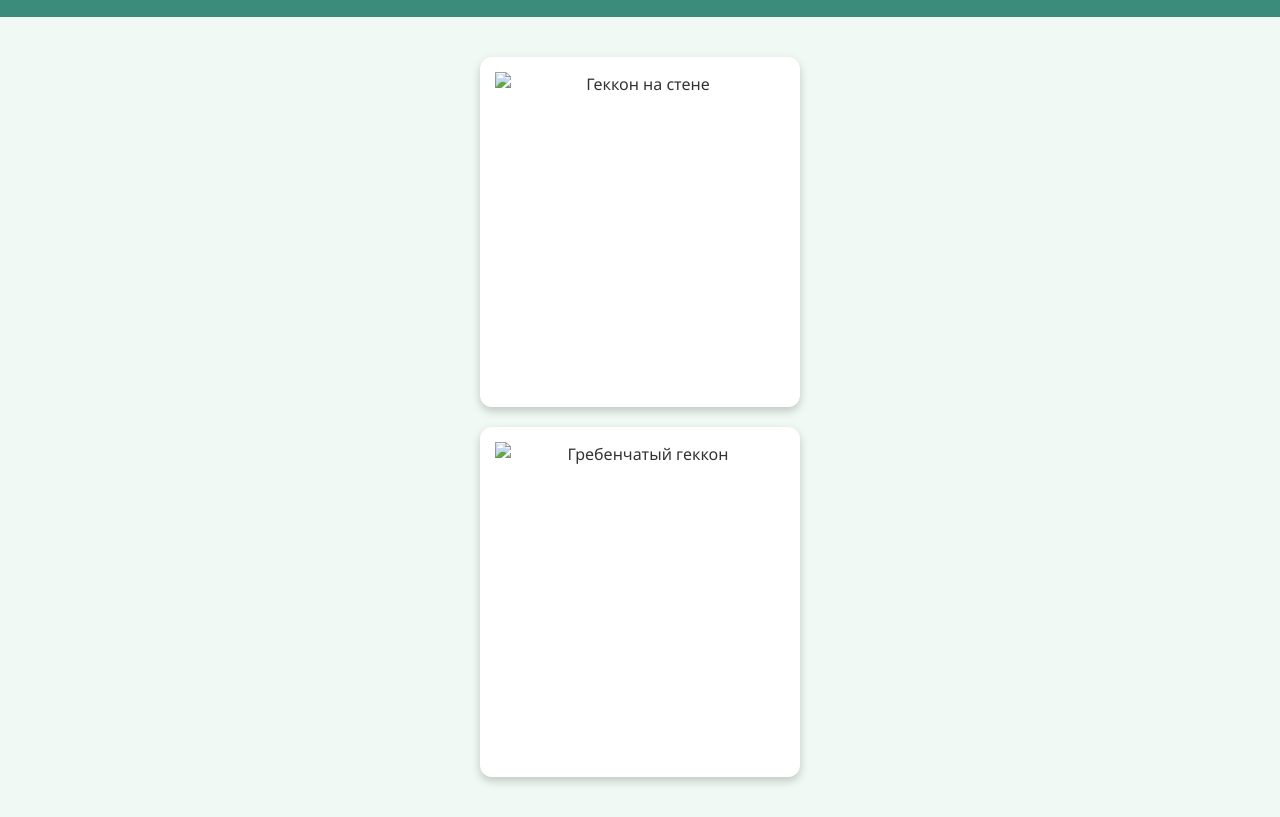
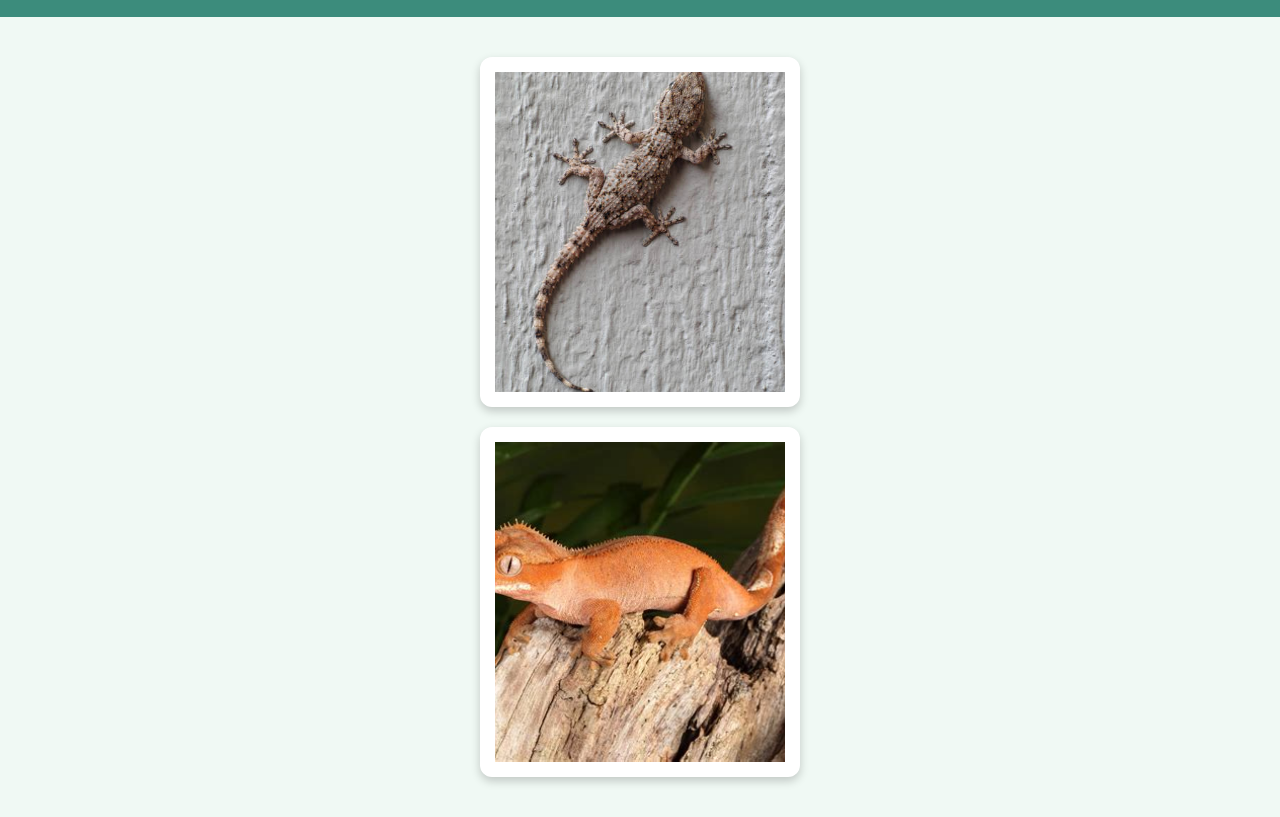
Before and after one commit to Yamamoto5678/Gekko, a plain HTML site: page index.html in a window 1280 px wide. Shown: the part 105-922 px from the top of the page. Drawn offline with Linux system fonts and the light colour scheme.

Commit message:
Update index.html

```diff
--- a/index.html
+++ b/index.html
@@ -16,7 +16,7 @@
     <div class="flip-card">
     <div class="flip-card-inner">
         <div class="flip-card-front">
-        <img src="геккон-616052384.jpg" alt="Геккон на стене">
+        <img src="img/геккон-616052384.jpg" alt="Геккон на стене">
         </div>
         <div class="flip-card-back">
         <h3>Липкие лапки</h3>
@@ -28,7 +28,7 @@
     <div class="flip-card">
     <div class="flip-card-inner">
         <div class="flip-card-front">
-        <img src="th-4142485408.jpg" alt="Гребенчатый геккон">
+        <img src="img/th-4142485408.jpg" alt="Гребенчатый геккон">
         </div>
         <div class="flip-card-back">
         <h3>Гребенчатый геккон</h3>
```
